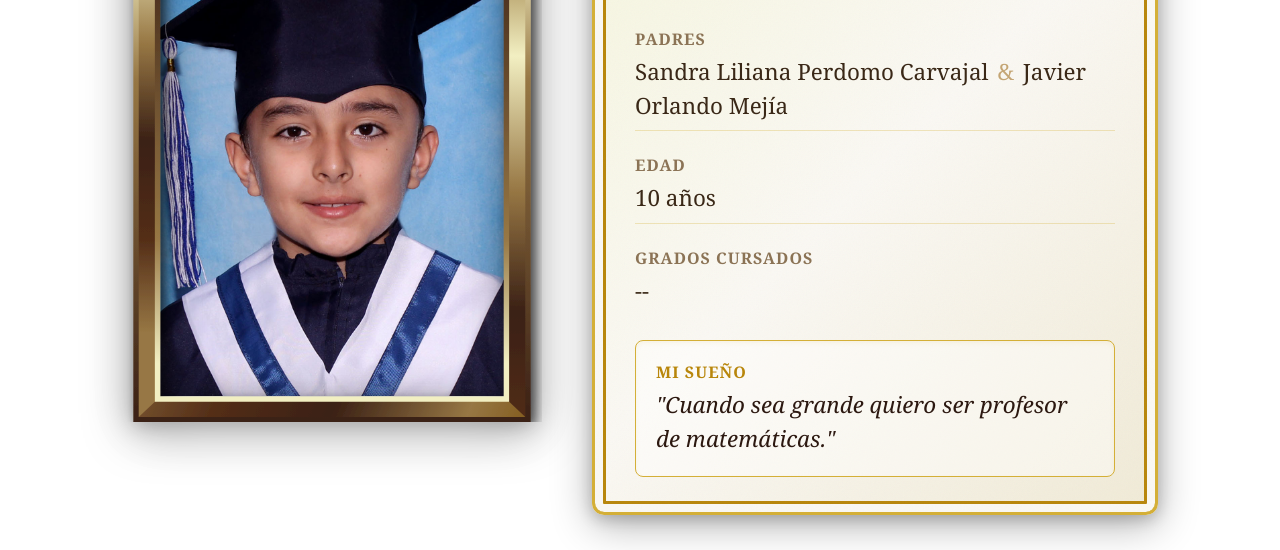
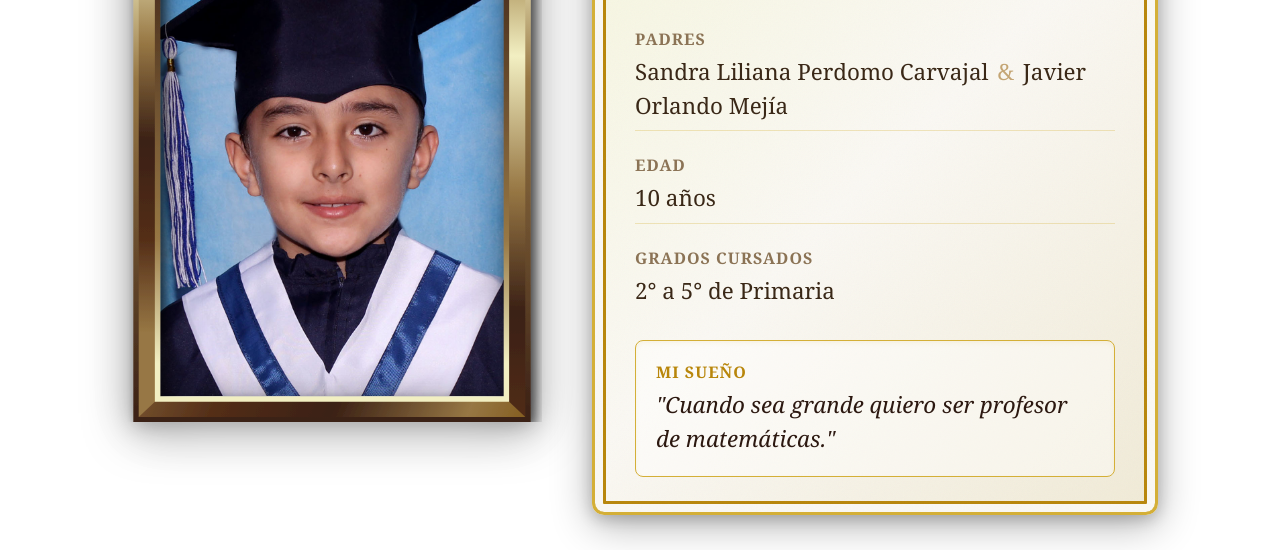
Before and after one commit to juancuellar030/graduationpresentation2025, a plain HTML site: page student24.html in a window 1280 px wide. Shown: the part 250-800 px from the top of the page. Drawn offline with Linux system fonts and the light colour scheme.

Commit message:
Updates students info

```diff
--- a/student24.html
+++ b/student24.html
@@ -39,7 +39,7 @@
 
                 <div class="info-item">
                     <span class="info-label">Grados Cursados</span>
-                    <span class="info-value">--</span>
+                    <span class="info-value">2° a 5° de Primaria</span>
                 </div>
             </div>
 
```
Also changed, not shown: student25.html (+1 -1 lines), student28.html (+1 -1 lines).
